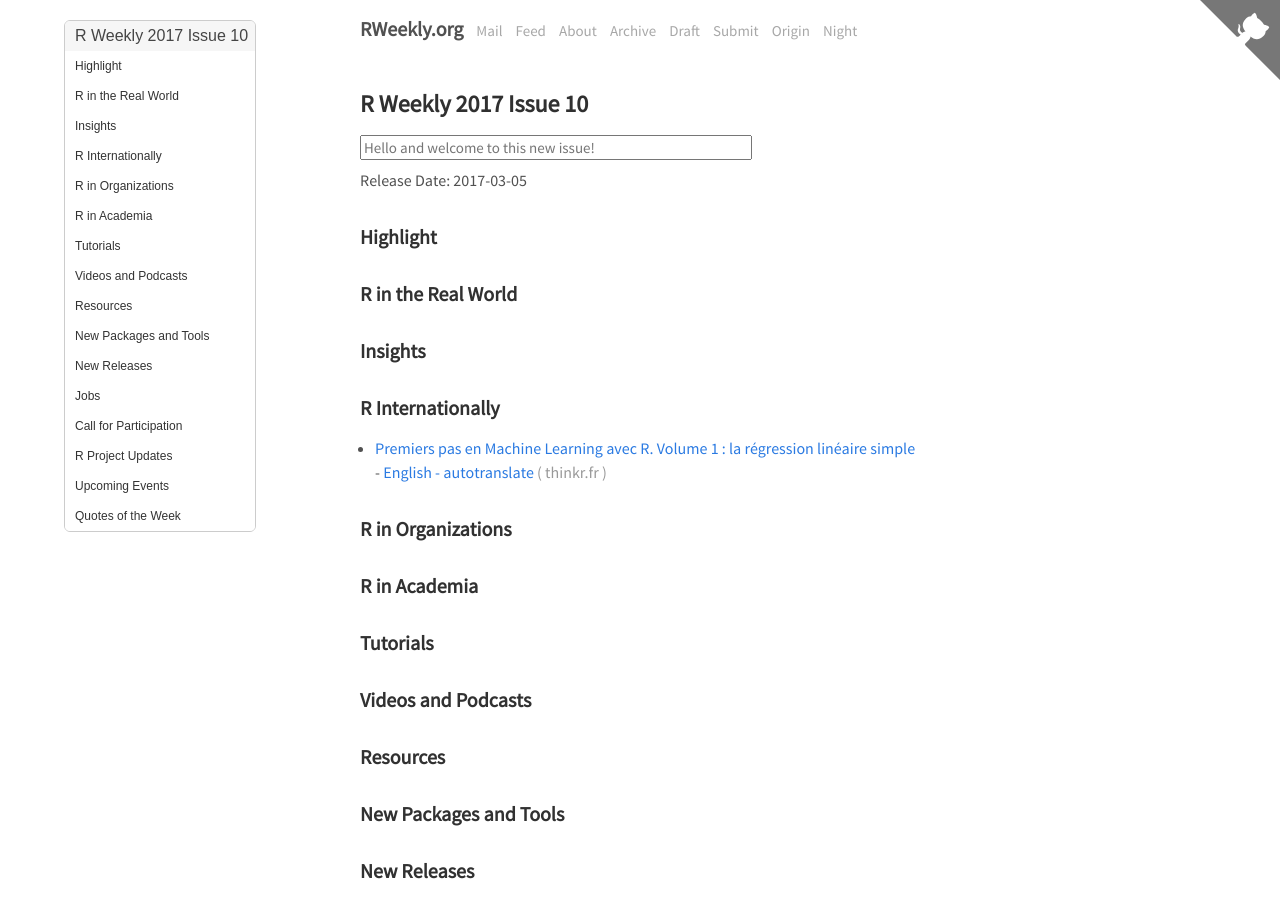
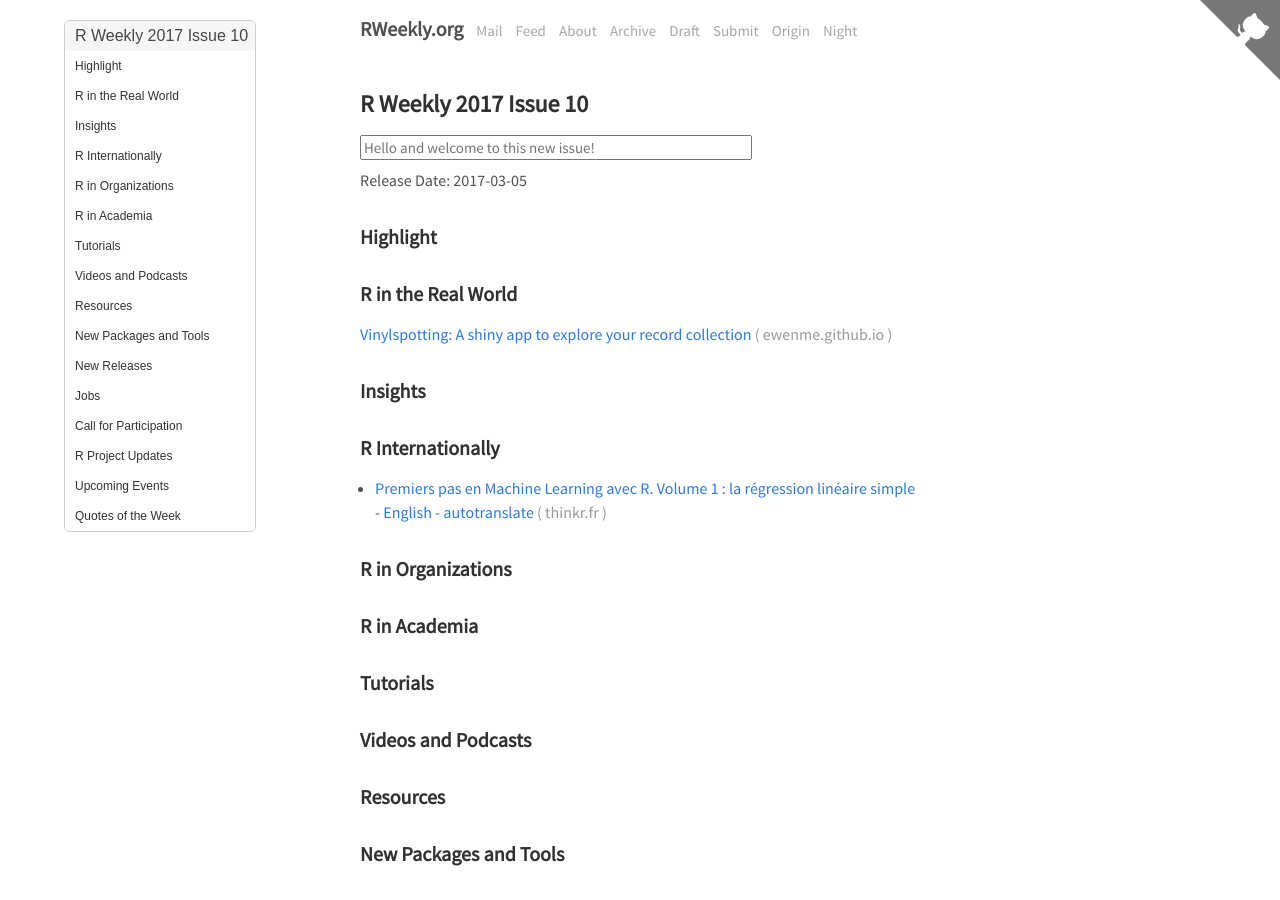
Before and after one commit to rweekly/rweekly.org, a Jekyll site: the page built from draft.md, in a window 1280 px wide and 900 px high. Built offline with Jekyll 4.4.1, drawn with Linux system fonts in a browser that asks for light colours; comment, search, counter and statistics services are not loaded.

Commit message:
Update draft.md

```diff
--- a/draft.md
+++ b/draft.md
@@ -13,7 +13,7 @@
 
 ### R in the Real World
 
-
+[Vinylspotting: A shiny app to explore your record collection](https://ewenme.github.io/blog/Vinylspotting/)
 
 ### Insights
 
```
